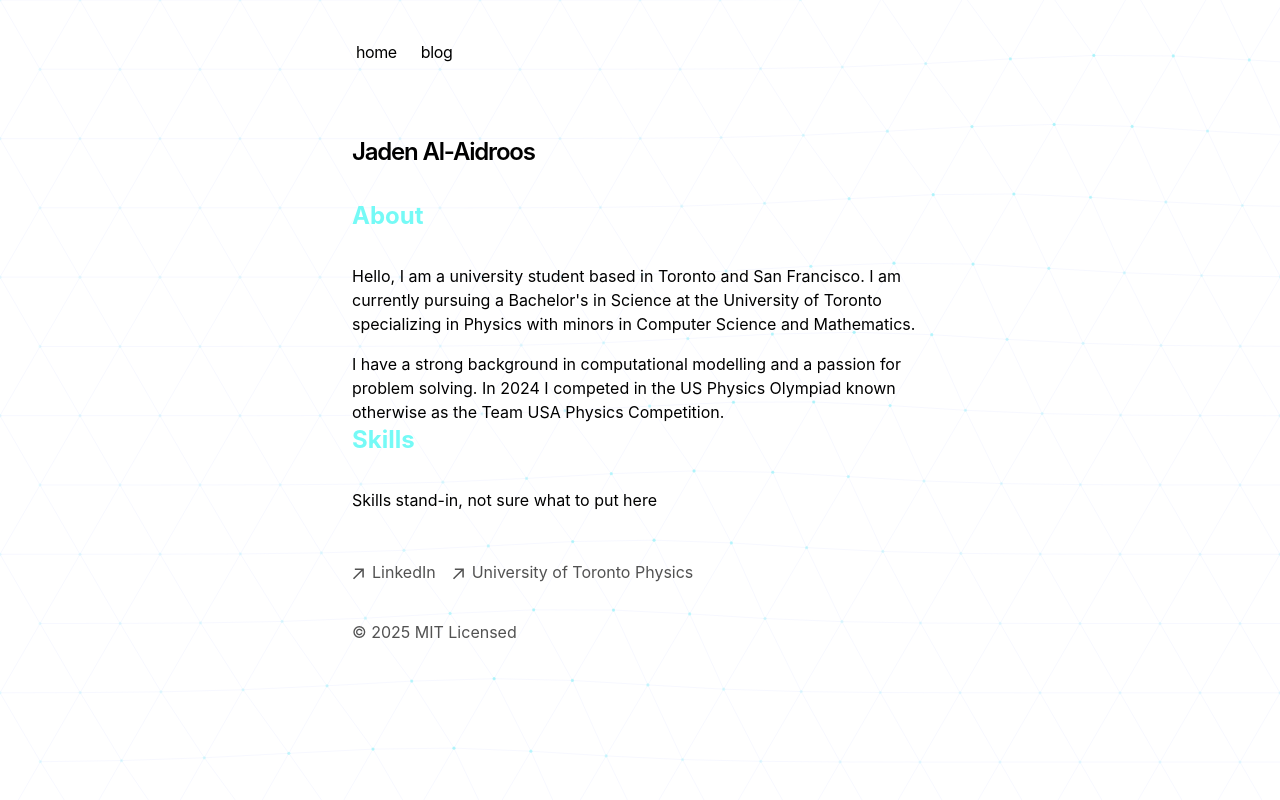
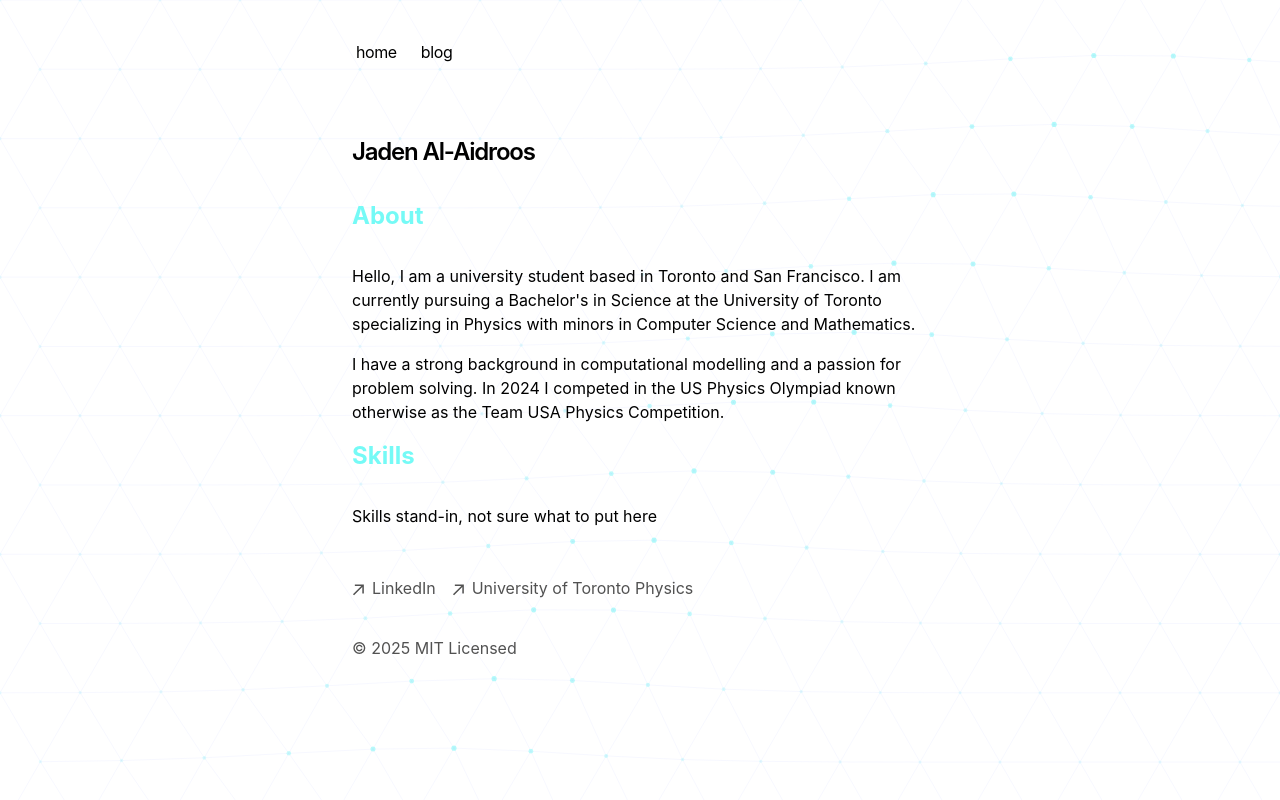
Before and after one commit to Jadenthealmighty/jaden-portfolio-v1, a Next.js app: page / in a window 1280 px wide. Built offline with nearby package versions, Linux system fonts and the light colour scheme.

Commit message:
final fixes Thursday

```diff
--- a/app/components/InteractiveBackground.tsx
+++ b/app/components/InteractiveBackground.tsx
@@ -85,7 +85,7 @@ export default function InteractiveBackground() {
         n.xt = x;
         n.yt = y;
 
-        const radius = 1.6 + mouseT * 2.8;
+        const radius = Math.min(1.6 + mouseT * 2.8 + waveAmp * 1, 4.4);
         const alpha = 0.15 + mouseT * 0.6 + waveAmp * 0.4;
 
         ctx.beginPath();
--- a/app/page.tsx
+++ b/app/page.tsx
@@ -13,7 +13,7 @@ export default function Page() {
         Hello, I am a university student based in Toronto and San Francisco. I am currently
         pursuing a Bachelor's in Science at the University of Toronto specializing in Physics with
         minors in Computer Science and Mathematics. </p>
-      <p>
+      <p className="mb-4">
         I have a strong background in computational modelling
         and a passion for problem solving. In 2024 I competed in the US Physics Olympiad known otherwise as the
         Team USA Physics Competition.
```
